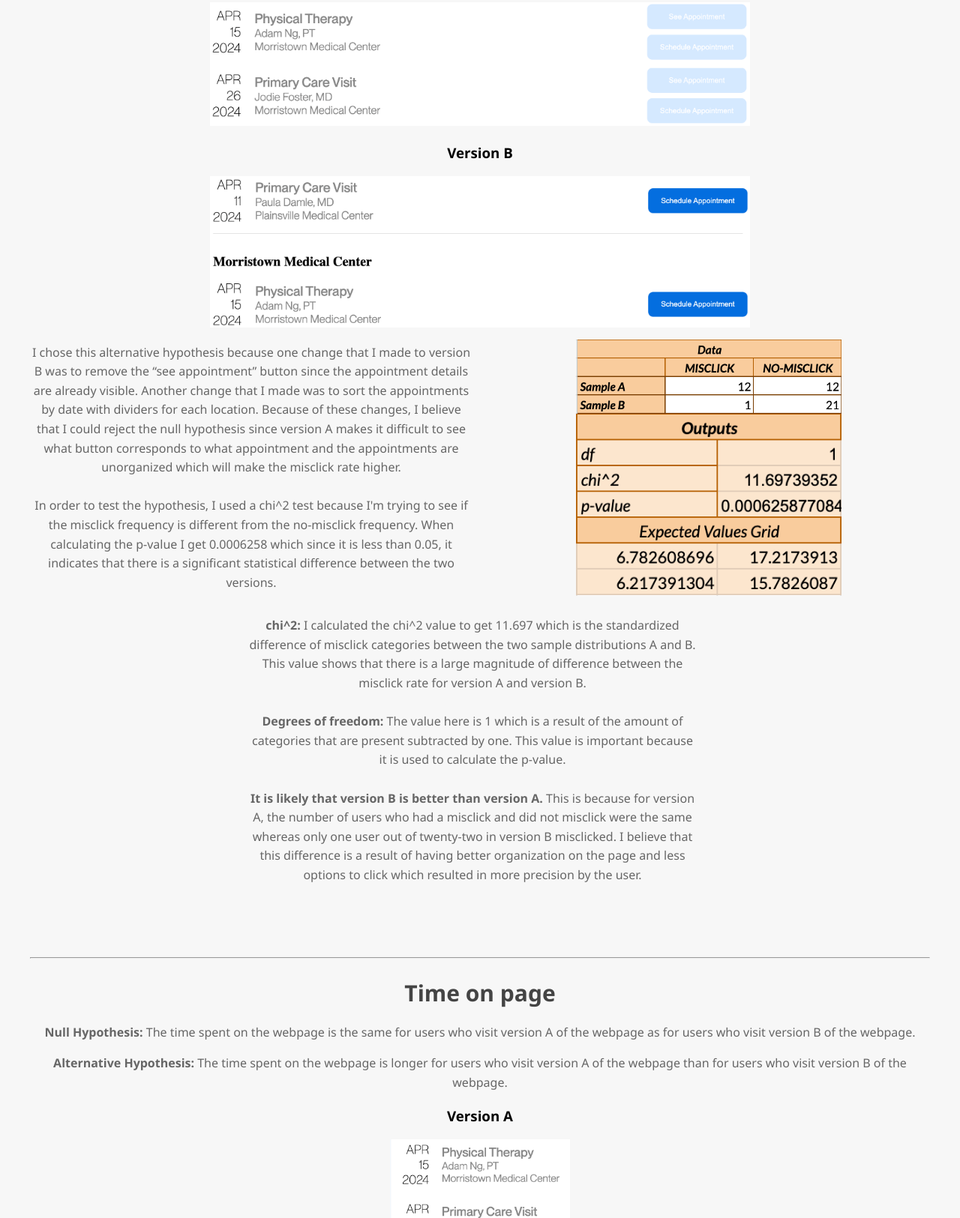
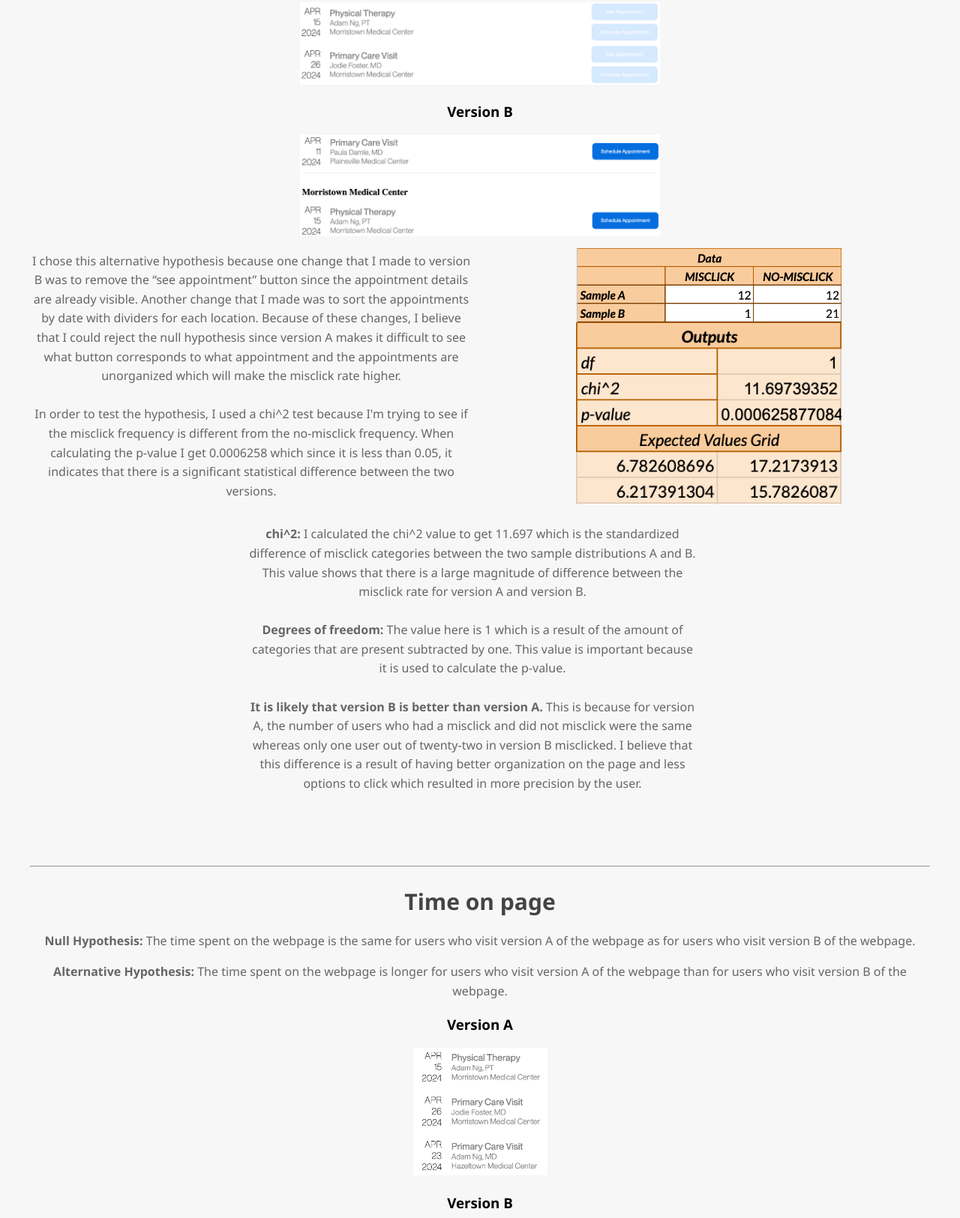
Before and after one commit to matthewmurakami/AB_test_submission, a plain HTML site: page index.html in a window 1280 px wide. Shown: the part 3153-4778 px from the top of the page at 75% size. Drawn offline with Linux system fonts and the light colour scheme.

Commit message:
Add files via upload

```diff
--- a/styles.css
+++ b/styles.css
@@ -88,7 +88,7 @@ p {
 }
 .image2{
   margin: 0 auto;
-  max-width: 20%;
+  max-width: 15%;
   height: auto;
 }
 .image3{
@@ -98,7 +98,7 @@ p {
 }
 .image-rec{
   margin: 0 auto;
-  max-width: 60%;
+  max-width: 40%;
   height: auto;
 }
 .mockup:hover {
```
